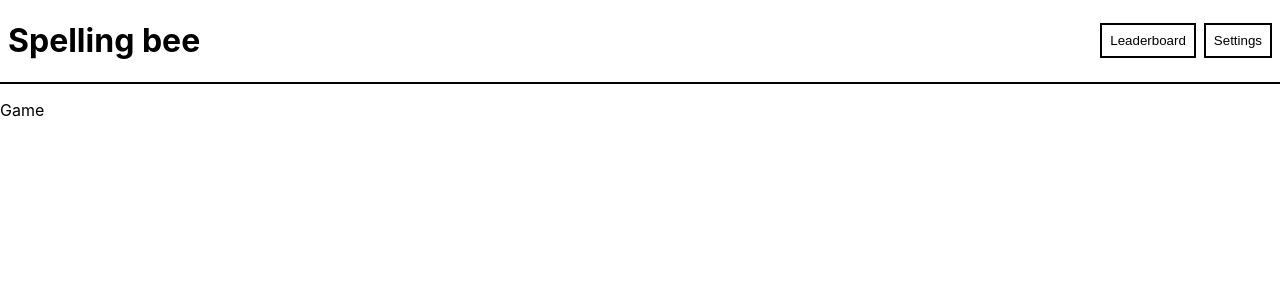
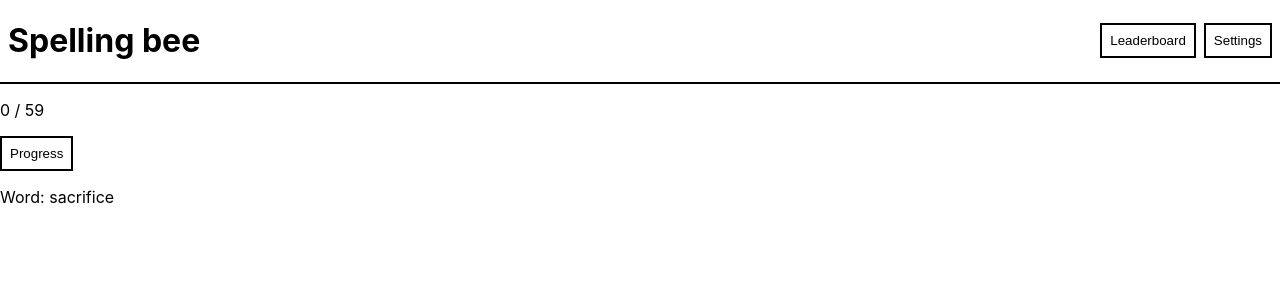
Before and after one commit to akflds/nigel-plebes, a React (Create React App) app: page / in a window 1280 px wide. Shown: the top 300 px of the page. Built offline with nearby package versions, Linux system fonts and the light colour scheme.

Commit message:
placeholder component setup and implement scoreboard component

```diff
--- a/src/App.js
+++ b/src/App.js
@@ -1,10 +1,19 @@
 import { useState } from "react";
 import Header from "./components/Header";
+import Leaderboard from "./components/Leaderboard";
+import Settings from "./components/Settings";
+import Gameboard from "./components/Gameboard";
 import "./App.css";
+import words from "./data/word"; //hardcoded for now
 
 function App() {
+  // game state
+  const [gameWord] = useState(words[0]); // hardcoded with "sacrifice" for now
+
+  // display states
   const [showLeaderboard, setShowLeaderboard] = useState(false);
   const [showSettings, setShowSettings] = useState(false);
+
   return (
     <div className="App">
       <Header
@@ -14,11 +23,11 @@ function App() {
         setShowSettings={setShowSettings}
       />
       {showLeaderboard ? (
-        <p>Leaderboard</p>
+        <Leaderboard />
       ) : showSettings ? (
-        <p>Settings</p>
+        <Settings />
       ) : (
-        <p>Game</p>
+        <Gameboard gameWord={gameWord} />
       )}
     </div>
   );
--- /dev/null
+++ b/src/components/Gameboard.jsx
@@ -0,0 +1,24 @@
+import { useState } from "react";
+import Scoreboard from "./Scoreboard";
+import LetterGrid from "./LetterGrid";
+
+const Gameboard = ({ gameWord }) => {
+  const [foundWords, setFoundWords] = useState([]);
+  const [showProgress, setShowProgress] = useState(false);
+
+  return (
+    <>
+      <Scoreboard
+        gameWord={gameWord}
+        foundWords={foundWords}
+        showProgress={showProgress}
+        setShowProgress={setShowProgress}
+      />
+      {showProgress ? null : (
+        <LetterGrid gameWord={gameWord} setFoundWords={setFoundWords} />
+      )}
+    </>
+  );
+};
+
+export default Gameboard;
--- /dev/null
+++ b/src/components/Leaderboard.jsx
@@ -0,0 +1,5 @@
+const Leaderboard = () => {
+  return <h2>Leaderboard</h2>;
+};
+
+export default Leaderboard;
--- /dev/null
+++ b/src/components/LetterGrid.jsx
@@ -0,0 +1,5 @@
+const LetterGrid = ({ gameWord, setFoundWords }) => {
+  return <p>Word: {gameWord.word}</p>;
+};
+
+export default LetterGrid;
--- /dev/null
+++ b/src/components/Progress.jsx
@@ -0,0 +1,28 @@
+const Progress = ({ foundWords }) => {
+  const wordLengths = ["Four", "Five", "Six", "Seven", "Eight", "Nine"];
+  return (
+    <div className="progress">
+      <p>Progress:</p>
+      <ul>
+        {wordLengths.map((len, i) => {
+          return (
+            <li key={len}>
+              <p>{len}</p>
+              <p>{foundWords.filter((word) => word.length === i + 4).length}</p>
+            </li>
+          );
+        })}
+      </ul>
+      <div className="progress-wordlist">
+        <p>Words:</p>
+        <ul>
+          {foundWords.map((word) => {
+            return <li key={word}>{word}</li>;
+          })}
+        </ul>
+      </div>
+    </div>
+  );
+};
+
+export default Progress;
--- /dev/null
+++ b/src/components/Scoreboard.jsx
@@ -0,0 +1,25 @@
+import Progress from "./Progress";
+const Scoreboard = ({
+  showProgress,
+  setShowProgress,
+  gameWord,
+  foundWords,
+}) => {
+  return (
+    <>
+      <p>
+        {foundWords.length} / {gameWord.subWords.length}
+      </p>
+      <button
+        onClick={() => {
+          setShowProgress(!showProgress);
+        }}
+      >
+        Progress
+      </button>
+      {showProgress ? <Progress foundWords={foundWords} /> : null}
+    </>
+  );
+};
+
+export default Scoreboard;
--- /dev/null
+++ b/src/components/Settings.jsx
@@ -0,0 +1,5 @@
+const Settings = () => {
+  return <h2>Settings</h2>;
+};
+
+export default Settings;
--- /dev/null
+++ b/src/data/word.js
@@ -0,0 +1,68 @@
+const words = [
+  {
+    word: "sacrifice",
+    subWords: [
+      "sari",
+      "safe",
+      "scar",
+      "sire",
+      "sear",
+      "serf",
+      "acre",
+      "aces",
+      "arse",
+      "arcs",
+      "ares",
+      "airs",
+      "case",
+      "cars",
+      "care",
+      "cafe",
+      "ceca",
+      "race",
+      "rise",
+      "rice",
+      "rife",
+      "refs",
+      "ices",
+      "iris",
+      "face",
+      "fare",
+      "fair",
+      "firs",
+      "fire",
+      "fear",
+      "ears",
+      "eras",
+      "safer",
+      "scarf",
+      "scare",
+      "serif",
+      "acres",
+      "arise",
+      "afire",
+      "cares",
+      "cafes",
+      "cries",
+      "circa",
+      "races",
+      "raise",
+      "rices",
+      "icier",
+      "faces",
+      "farce",
+      "fares",
+      "fairs",
+      "fries",
+      "fires",
+      "fears",
+      "scarce",
+      "caries",
+      "farces",
+      "fairies",
+      "sacrifice",
+    ],
+  },
+];
+
+export default words;
```
